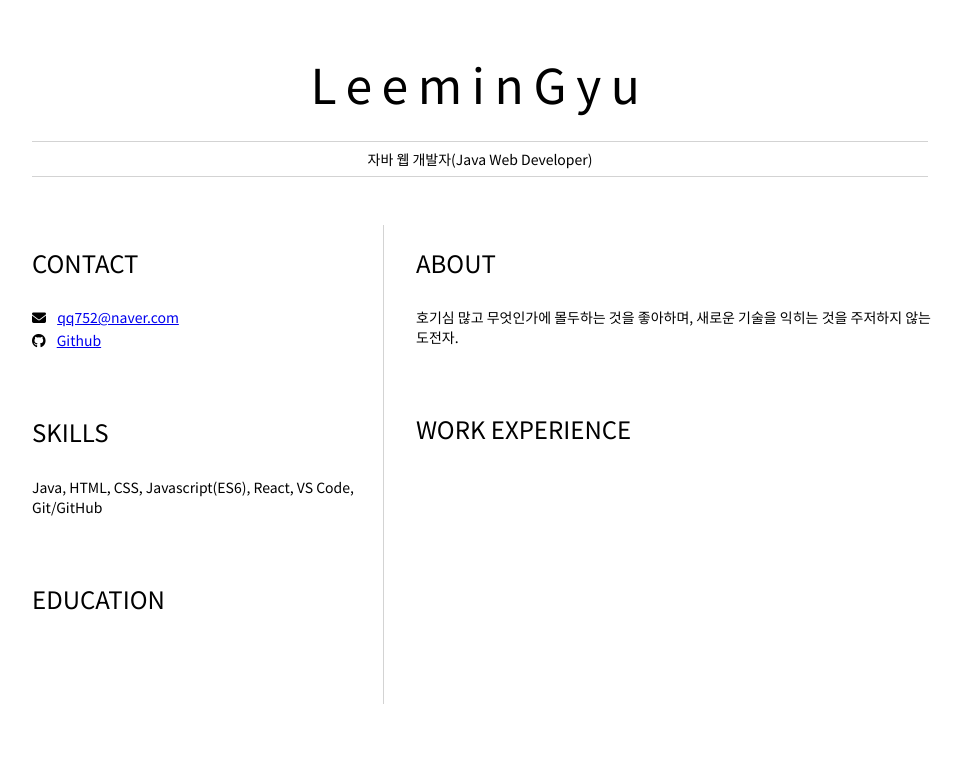
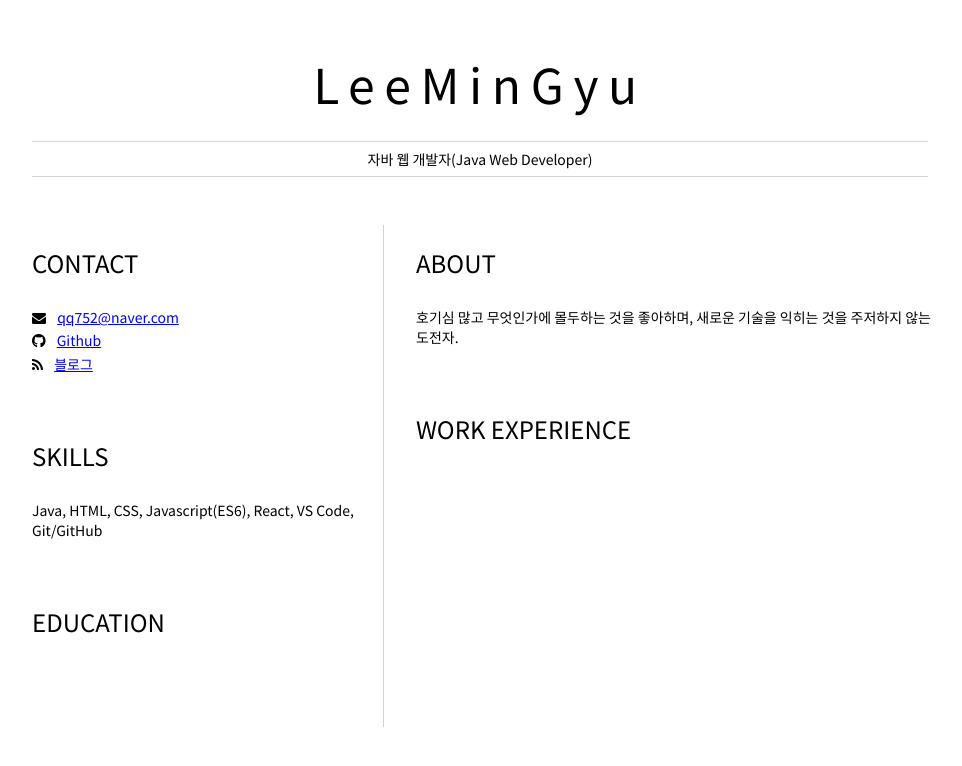
Before and after one commit to LEEMINGYU28/resume, a plain HTML site: page index.html in a window 1280 px wide. Shown: the whole page, without its empty margins (160-1122 px from the left). Drawn offline with Linux system fonts and the light colour scheme.

Commit message:
h1 수정

```diff
--- a/index.html
+++ b/index.html
@@ -8,12 +8,14 @@
     <title>이민규 이력서</title>
     <script src="https://kit.fontawesome.com/a9a68f8b3f.js" crossorigin="anonymous"></script>
     <link rel="stylesheet" href="style.css">
+    <link rel="stylesheet" href="https://cdnjs.cloudflare.com/ajax/libs/font-awesome/4.7.0/css/font-awesome.min.css">
+</head>
 </head>
 
 <body>
     <header id="header">
         <!-- 이력서 헤더 : 이름과 타이틀 작성 -->
-        <h1>LeeminGyu</h1>
+        <h1>LeeMinGyu</h1>
         <hr>
         자바 웹 개발자(Java Web Developer)
         <hr>
@@ -31,6 +33,10 @@
                 <p>
                     <i class="fa fa-github" aria-hidden="true"></i>
                     <a href="https://github.com/LEEMINGYU28">Github</a>
+                  </p>
+                  <p>
+                    <i class="fa fa-rss" aria-hidden="true"></i>
+                    <a href="blog.naver.com/qq752">블로그</a>
                   </p>
             </section>
             <section>
```
